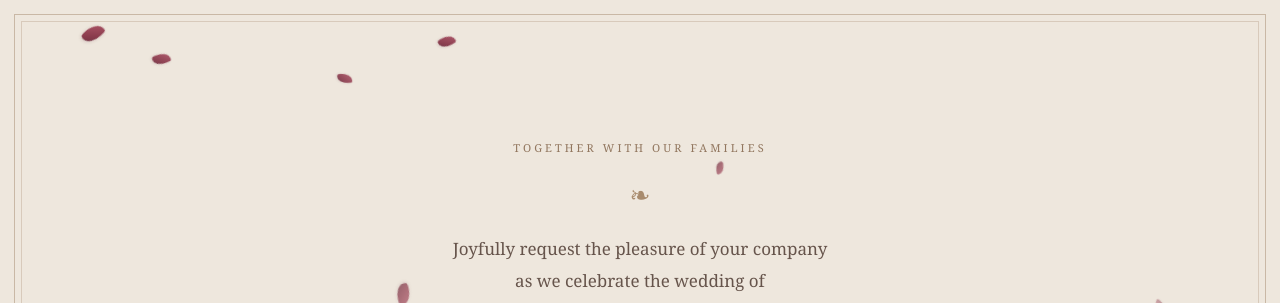
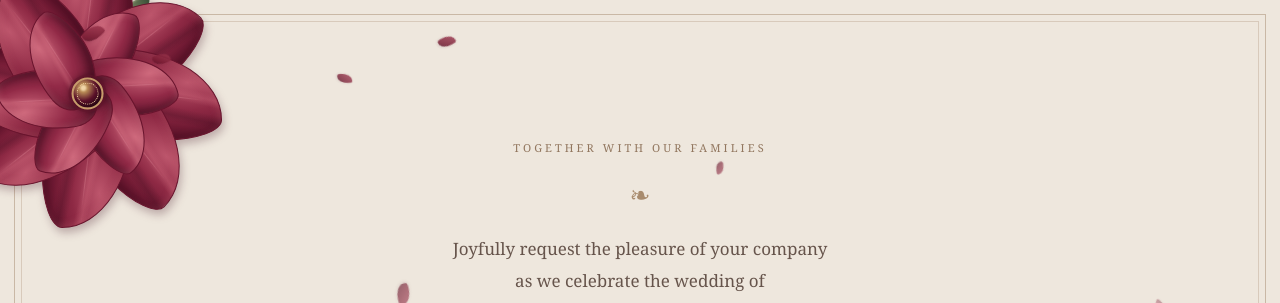
Before and after one commit to mehran5609/nihala-wedding-invitation, a plain HTML site: page index.html in a window 1280 px wide. Shown: the top 303 px of the page. Drawn offline with Linux system fonts and the light colour scheme.

Commit message:
Update index.html

```diff
--- a/index.html
+++ b/index.html
@@ -6,22 +6,13 @@
 <meta name="theme-color" content="#eee7dd">
 <title>Wedding Invitation</title>
 <style>
-:root{--beige:#eee7dd;--wine:#751b35;--ink:#66544b;--gold:#b49a7b}
+:root{--beige:#eee7dd;--wine:#74172f;--wine2:#982d48;--wine3:#4e1024;--ink:#66544b;--gold:#b49a7b}
 *{box-sizing:border-box}
 html{scroll-behavior:smooth}
 body{margin:0;background:var(--beige);color:var(--ink);font-family:Georgia,"Times New Roman",serif;overflow-x:hidden}
-.invitation{
- min-height:100svh;position:relative;display:flex;align-items:center;justify-content:center;
- padding:90px 9vw;background:#eee7dd;overflow:hidden;
-}
+.invitation{min-height:100svh;position:relative;display:flex;align-items:center;justify-content:center;padding:90px 9vw;background:var(--beige);overflow:hidden}
 .invitation:before{content:"";position:absolute;inset:14px;border:1px solid #c9b8a5;pointer-events:none}
 .invitation:after{content:"";position:absolute;inset:21px;border:1px solid #d8cabb;pointer-events:none}
-.flower{
- position:absolute;z-index:2;pointer-events:none;width:clamp(95px,18vw,190px);
- height:auto;object-fit:contain;filter:drop-shadow(0 2px 2px #4d172522)
-}
-.flower.top-left{top:0;left:0;transform:rotate(0deg);transform-origin:top left}
-.flower.bottom-right{bottom:0;right:0;transform:rotate(180deg);transform-origin:center}
 .content{position:relative;z-index:3;text-align:center;width:min(650px,100%);padding:50px 12px}
 .eyebrow{font-size:11px;letter-spacing:.28em;text-transform:uppercase;color:#92775f}
 .ornament{font-size:25px;color:#a88b6d;margin:22px 0}
@@ -30,21 +21,98 @@ h1 span{display:block;font-size:.48em;font-style:italic;color:#a88b6d;margin:10p
 .message{font-size:clamp(14px,1.9vw,17px);line-height:1.9;color:var(--ink);max-width:440px;margin:22px auto}
 .date{font-size:clamp(17px,2.4vw,23px);letter-spacing:.18em;color:var(--wine);margin:28px 0 12px}
 .venue{font-size:13px;line-height:1.9;letter-spacing:.08em;color:var(--ink)}
-.details{min-height:45vh;display:grid;place-items:center;text-align:center;padding:65px 22px;background:#eee7dd}
+.details{min-height:45vh;display:grid;place-items:center;text-align:center;padding:65px 22px;background:var(--beige)}
 .details h2{font-size:clamp(30px,5vw,44px);font-weight:400;color:var(--wine)}
 .details p{line-height:1.9}
+/* CSS-drawn burgundy flower: layered velvet petals, folds and fine veins */
+.css-flower{
+ --size:clamp(130px,22vw,235px);
+ position:absolute;z-index:2;pointer-events:none;width:var(--size);height:var(--size);
+ top:-24px;left:-30px;filter:drop-shadow(2px 5px 4px #3b0b1d45);
+}
+.css-flower.bottom{top:auto;left:auto;right:-25px;bottom:-35px;transform:rotate(180deg) scale(.78)}
+.petal{
+ position:absolute;left:50%;top:50%;width:39%;height:62%;
+ transform-origin:50% 92%;
+ border-radius:78% 22% 68% 32% / 75% 38% 62% 25%;
+ background:
+  radial-gradient(ellipse at 52% 82%,#3e0b1d 0 4%,transparent 5%),
+  linear-gradient(102deg,transparent 0 39%,#d36b7e55 44%,transparent 50% 56%,#390b1c44 63%,transparent 69%),
+  radial-gradient(ellipse at 37% 23%,#bd566c 0,#8e2944 34%,#65142d 69%,#3e0a1e 100%);
+ border:1px solid #68142d;
+ box-shadow:inset 3px 2px 7px #e17d8a35,inset -5px -7px 12px #30081770;
+}
+.petal:after{
+ content:"";position:absolute;left:49%;top:12%;height:76%;width:1px;
+ background:linear-gradient(transparent,#e08a985e 25%,#e08a9833 65%,transparent);
+ transform:rotate(7deg);filter:blur(.25px)
+}
+.outer .petal:nth-child(1){transform:translate(-50%,-92%) rotate(0deg)}
+.outer .petal:nth-child(2){transform:translate(-50%,-92%) rotate(45deg)}
+.outer .petal:nth-child(3){transform:translate(-50%,-92%) rotate(90deg)}
+.outer .petal:nth-child(4){transform:translate(-50%,-92%) rotate(135deg)}
+.outer .petal:nth-child(5){transform:translate(-50%,-92%) rotate(180deg)}
+.outer .petal:nth-child(6){transform:translate(-50%,-92%) rotate(225deg)}
+.outer .petal:nth-child(7){transform:translate(-50%,-92%) rotate(270deg)}
+.outer .petal:nth-child(8){transform:translate(-50%,-92%) rotate(315deg)}
+.inner{position:absolute;inset:18%;transform:rotate(20deg)}
+.inner .petal{width:42%;height:65%;background:
+ linear-gradient(100deg,transparent 0 40%,#e17c8b55 46%,transparent 53%),
+ radial-gradient(ellipse at 36% 25%,#cf6a7d,#922a47 44%,#4b0c22 100%);
+ box-shadow:inset 2px 2px 6px #f3a0aa33,inset -4px -6px 9px #30081788;
+}
+.inner .petal:nth-child(1){transform:translate(-50%,-92%) rotate(0deg)}
+.inner .petal:nth-child(2){transform:translate(-50%,-92%) rotate(60deg)}
+.inner .petal:nth-child(3){transform:translate(-50%,-92%) rotate(120deg)}
+.inner .petal:nth-child(4){transform:translate(-50%,-92%) rotate(180deg)}
+.inner .petal:nth-child(5){transform:translate(-50%,-92%) rotate(240deg)}
+.inner .petal:nth-child(6){transform:translate(-50%,-92%) rotate(300deg)}
+.flower-center{
+ position:absolute;left:50%;top:50%;width:14%;height:14%;transform:translate(-50%,-50%);
+ border-radius:50%;background:radial-gradient(circle at 35% 30%,#f0d5a7 0 7%,#b88b55 16%,#5a1029 48%,#290613 75%);
+ border:2px solid #c69c6b;box-shadow:0 0 0 3px #64152b88,0 0 8px #2a0614;
+}
+.flower-center:after{content:"";position:absolute;inset:3px;border-radius:50%;border:1px dotted #f2d5a5}
+.leaf{
+ position:absolute;width:25%;height:12%;background:linear-gradient(90deg,#3d563a,#87906a,#344b34);
+ border-radius:100% 0 100% 0;z-index:-1;box-shadow:inset 0 1px 2px #d3d2a566;
+}
+.leaf.one{left:54%;top:12%;transform:rotate(-22deg)}
+.leaf.two{left:8%;top:65%;transform:rotate(42deg)}
+/* falling burgundy loose petals */
 .petals{position:fixed;inset:0;z-index:10;pointer-events:none;overflow:hidden}
-.petal{position:absolute;top:-35px;width:12px;height:19px;border-radius:75% 12% 70% 20%;background:linear-gradient(135deg,#a63d55,#74182f 65%,#4b1024);box-shadow:0 1px 3px #4b102433;animation:fall linear infinite}
+.falling-petal{position:absolute;top:-35px;width:12px;height:19px;border-radius:75% 12% 70% 20%;background:linear-gradient(135deg,#a63d55,#74182f 65%,#4b1024);box-shadow:0 1px 3px #4b102433;animation:fall linear infinite}
 @keyframes fall{0%{transform:translate3d(0,-5vh,0) rotate(0);opacity:0}10%{opacity:.85}50%{transform:translate3d(38px,50vh,0) rotate(220deg)}100%{transform:translate3d(-28px,110vh,0) rotate(510deg);opacity:.08}}
-@media(max-width:600px){.invitation{padding:80px 30px}.flower{width:105px}.content{padding:48px 4px}.message{max-width:290px}}
-@media(prefers-reduced-motion:reduce){.petal{display:none}html{scroll-behavior:auto}}
+@media(max-width:600px){.invitation{padding:80px 30px}.css-flower{--size:135px;top:-10px;left:-18px}.css-flower.bottom{right:-18px;bottom:-18px}.content{padding:48px 4px}.message{max-width:290px}}
+@media(prefers-reduced-motion:reduce){.falling-petal{display:none}html{scroll-behavior:auto}}
 </style>
 </head>
 <body>
 <div class="petals" id="petals" aria-hidden="true"></div>
 <section class="invitation">
- <img class="flower top-left" src="assets/reference-burgundy-flower.png" alt="">
- <img class="flower bottom-right" src="assets/reference-burgundy-flower.png" alt="">
+ <div class="css-flower" aria-hidden="true">
+  <div class="leaf one"></div><div class="leaf two"></div>
+  <div class="outer">
+   <i class="petal"></i><i class="petal"></i><i class="petal"></i><i class="petal"></i>
+   <i class="petal"></i><i class="petal"></i><i class="petal"></i><i class="petal"></i>
+  </div>
+  <div class="inner">
+   <i class="petal"></i><i class="petal"></i><i class="petal"></i>
+   <i class="petal"></i><i class="petal"></i><i class="petal"></i>
+  </div>
+  <div class="flower-center"></div>
+ </div>
+ <div class="css-flower bottom" aria-hidden="true">
+  <div class="outer">
+   <i class="petal"></i><i class="petal"></i><i class="petal"></i><i class="petal"></i>
+   <i class="petal"></i><i class="petal"></i><i class="petal"></i><i class="petal"></i>
+  </div>
+  <div class="inner">
+   <i class="petal"></i><i class="petal"></i><i class="petal"></i>
+   <i class="petal"></i><i class="petal"></i><i class="petal"></i>
+  </div>
+  <div class="flower-center"></div>
+ </div>
  <main class="content">
   <div class="eyebrow">Together with our families</div>
   <div class="ornament">❧</div>
@@ -62,7 +130,7 @@ h1 span{display:block;font-size:.48em;font-style:italic;color:#a88b6d;margin:10p
  <p><strong>VENUE NAME</strong><br>Full venue address, Kerala</p></div>
 </section>
 <script>
-(()=>{const layer=document.getElementById('petals');for(let i=0;i<23;i++){const p=document.createElement('i');p.className='petal';p.style.left=Math.random()*100+'%';p.style.animationDuration=9+Math.random()*13+'s';p.style.animationDelay=-Math.random()*22+'s';p.style.scale=.6+Math.random()*.8;layer.appendChild(p)}})();
+(()=>{const layer=document.getElementById('petals');for(let i=0;i<23;i++){const p=document.createElement('i');p.className='falling-petal';p.style.left=Math.random()*100+'%';p.style.animationDuration=9+Math.random()*13+'s';p.style.animationDelay=-Math.random()*22+'s';p.style.scale=.6+Math.random()*.8;layer.appendChild(p)}})();
 </script>
 </body>
 </html>
```
